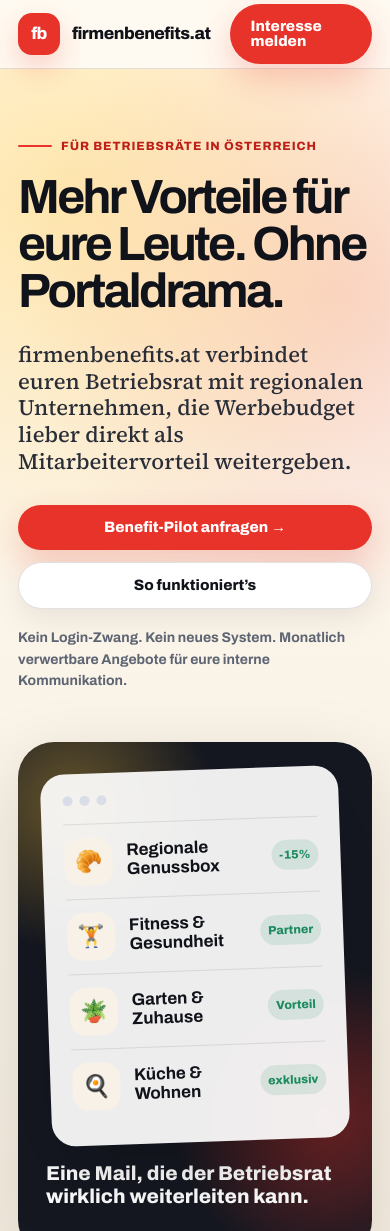
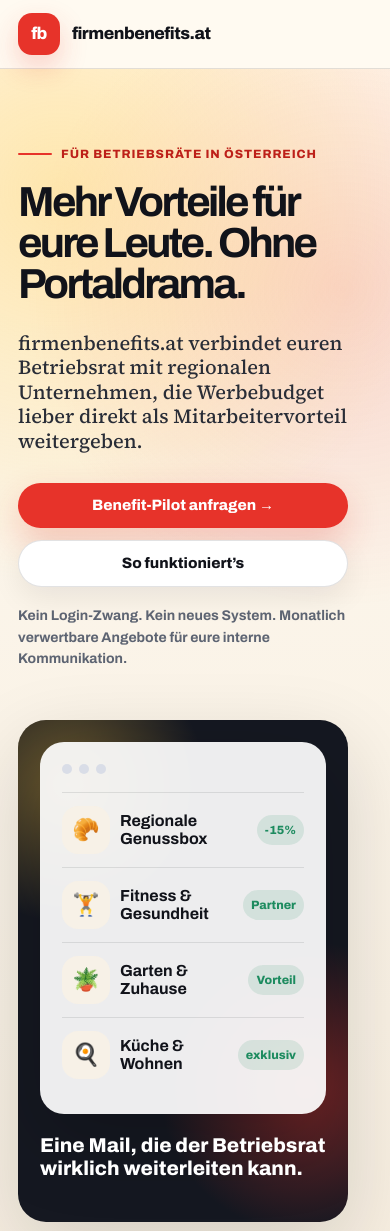
Before and after one commit to convernaticspeter/firmenbenefits-preview, a plain HTML site: page index.html in a window 390 px wide. Shown: the top 1231 px of the page. Drawn offline with Linux system fonts and the light colour scheme.

Commit message:
Fix mobile preview layout

```diff
--- a/index.html
+++ b/index.html
@@ -47,6 +47,7 @@
     .hero { position: relative; padding: clamp(56px, 9vw, 110px) 0 70px; }
     .hero::before { content:""; position:absolute; inset:0; background: radial-gradient(circle at 15% 10%, rgba(255,200,67,.38), transparent 34%), radial-gradient(circle at 88% 18%, rgba(231,51,42,.18), transparent 30%), linear-gradient(180deg, #fffaf1 0%, #f6eddf 100%); z-index:-2; }
     .hero-grid { width:min(var(--site), calc(100% - 36px)); margin:0 auto; display:grid; grid-template-columns: minmax(0, 1.02fr) minmax(360px, .78fr); gap: clamp(36px, 6vw, 76px); align-items:center; }
+    .hero-grid > *, .split > *, .contact > *, .quote > * { min-width: 0; }
     .eyebrow { display:inline-flex; align-items:center; gap:9px; color: var(--red-dark); font-weight: 800; text-transform: uppercase; letter-spacing:.08em; font-size: 12px; margin-bottom: 18px; }
     .eyebrow::before { content:""; width: 34px; height: 2px; background: var(--red); border-radius:99px; }
     h1, h2, h3 { margin:0; line-height: .98; letter-spacing:-.055em; }
@@ -123,6 +124,22 @@
       .step::before { font-size: 34px; }
       .hero-actions .btn { width:100%; }
       .brand small { display:none; }
+    }
+    @media (max-width: 520px) {
+      body { font-size: 16px; }
+      .nav { width: 100%; padding: 0 18px; gap: 12px; }
+      .brand { min-width: 0; font-size: 17px; }
+      .nav-cta { display: none; }
+      .section, .hero-grid, .stat-strip, footer .inner { width: calc(100% - 36px); }
+      .hero { padding-top: 64px; }
+      h1 { font-size: clamp(38px, 10.8vw, 42px); letter-spacing: -.065em; max-width: 330px; }
+      .lead { font-size: 20px; max-width: 330px; }
+      .hero-actions, .hero-note, .benefit-card { max-width: 330px; }
+      .hero-actions .btn { width: 100%; max-width: 330px; }
+      .offer-row { grid-template-columns: 44px minmax(0, 1fr) auto; }
+      .offer-row strong { min-width: 0; }
+      .mock-window { transform: none; }
+      .benefit-card { padding: 22px; border-radius: 28px; }
     }
   </style>
 </head>
```
